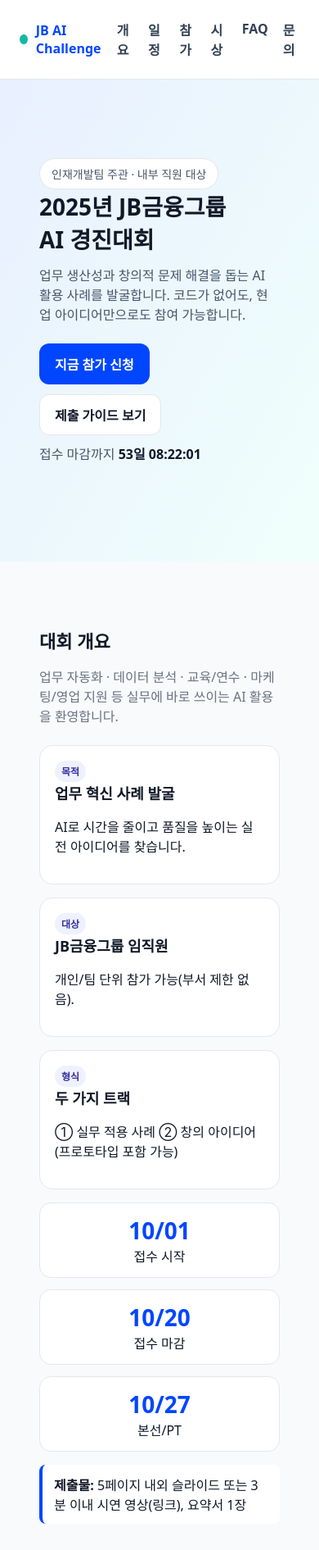
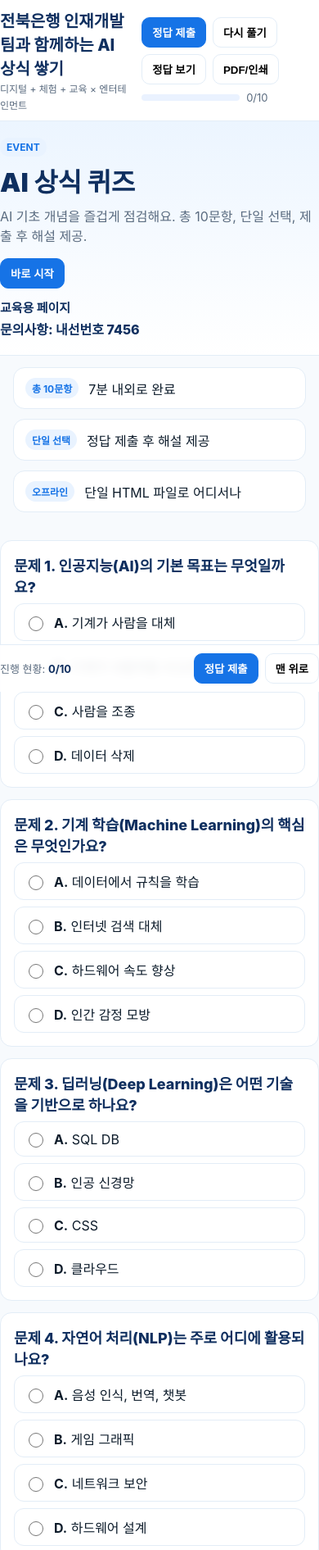
Before and after one commit to ainia-web/ainia, a plain HTML site: page index.html in a window 390 px wide. Shown: the top 1891 px of the page at 82% size. Drawn offline with Linux system fonts and the light colour scheme.

Commit message:
Add files via upload

```diff
--- a/index.html
+++ b/index.html
@@ -1,251 +1,257 @@
-<!doctype html>
+<!DOCTYPE html>
 <html lang="ko">
 <head>
-  <meta charset="utf-8" />
+  <meta charset="UTF-8" />
   <meta name="viewport" content="width=device-width, initial-scale=1" />
-  <title>2025년 JB금융그룹 AI 경진대회!!!</title>
-  <meta name="description" content="2025년 JB금융그룹 인재개발팀 주관 AI 경진대회 안내 페이지" />
+  <title>전북은행 인재개발팀과 함께하는 AI 상식 쌓기</title>
+  <meta name="description" content="전북은행 인재개발팀과 함께하는 AI 상식 퀴즈 10문항 (오프라인 HTML)" />
   <style>
     :root{
-      --jb-blue:#0046ff; --jb-navy:#0f1a2b; --jb-mint:#14b8a6; --text:#111827; --muted:#6b7280; --bg:#f8fafc;
+      --jb-blue: #1673E6; --jb-navy: #0F2F5F; --sky: #ECF5FF; --mint: #39C6A5; --coral: #FF7863; --border:#E3EDF7; --bg:#F7FAFD; --muted:#5A6B7F;
     }
     *{box-sizing:border-box}
-    body{margin:0; font-family:system-ui,-apple-system,Segoe UI,Roboto,Helvetica,Arial,"Apple Color Emoji","Segoe UI Emoji"; color:var(--text); background:var(--bg)}
-    a{color:inherit; text-decoration:none}
-    .container{max-width:1100px; margin:0 auto; padding:24px}
-    header{position:sticky; top:0; z-index:50; background:#fff; border-bottom:1px solid #e5e7eb}
-    .nav{display:flex; align-items:center; justify-content:space-between}
-    .brand{display:flex; align-items:center; gap:10px; font-weight:800; color:var(--jb-blue)}
-    .brand .dot{width:12px; height:12px; border-radius:50%; background:var(--jb-mint)}
-    nav ul{display:flex; list-style:none; gap:18px; padding:0; margin:0}
-    nav a{font-weight:600; color:#334155}
-    nav a:hover{color:var(--jb-blue)}
-    .hero{padding:72px 24px; background:linear-gradient(120deg,#e8f0ff, #f0fffb)}
-    .hero h1{font-size:clamp(28px,5vw,48px); margin:0 0 12px}
-    .hero p{color:#475569; margin:0 0 24px; font-size:clamp(16px,2.5vw,18px)}
-    .pill{display:inline-flex; align-items:center; gap:10px; background:#fff; border:1px solid #e5e7eb; border-radius:999px; padding:8px 14px; font-size:14px; color:#475569}
-    .cta{display:flex; gap:12px; flex-wrap:wrap}
-    .btn{display:inline-flex; align-items:center; justify-content:center; gap:8px; padding:12px 18px; border-radius:12px; font-weight:700; border:1px solid transparent}
-    .btn.primary{background:var(--jb-blue); color:#fff}
-    .btn.secondary{background:#fff; color:#111827; border-color:#e5e7eb}
-    section{padding:56px 24px}
-    h2{font-size:clamp(22px,3.5vw,32px); margin:0 0 16px}
-    .sub{color:var(--muted); margin:0 0 24px}
-    .grid{display:grid; gap:16px}
-    @media(min-width:768px){.grid.cols-3{grid-template-columns:repeat(3,1fr)} .grid.cols-2{grid-template-columns:repeat(2,1fr)}}
-    .card{background:#fff; border:1px solid #e5e7eb; border-radius:16px; padding:18px}
-    .card h3{margin:0 0 8px; font-size:18px}
-    .badge{display:inline-block; font-size:12px; padding:4px 8px; border-radius:999px; background:#eef2ff; color:#3730a3; font-weight:700}
-    .timeline{border-left:3px solid #e5e7eb; padding-left:16px}
-    .timeline .item{margin:10px 0}
-    .timeline .item .date{font-weight:700; color:#111827}
-    .highlight{background:#111827; color:#fff; border-radius:14px; padding:18px}
-    .kpis{display:grid; grid-template-columns:repeat(auto-fit,minmax(160px,1fr)); gap:14px}
-    .kpi{background:#fff; border:1px solid #e5e7eb; border-radius:14px; padding:14px; text-align:center}
-    .kpi .num{font-size:28px; font-weight:900; color:var(--jb-blue)}
-    footer{background:#0b1220; color:#e5e7eb; padding:36px 24px}
-    footer a{color:#c7d2fe}
-    .footer-grid{display:grid; gap:16px}
-    @media(min-width:768px){.footer-grid{grid-template-columns:1fr auto}}
-    .small{font-size:13px; color:#94a3b8}
-    .notice{border-left:4px solid var(--jb-blue); background:#fff; padding:12px 14px; border-radius:8px}
-    .faq details{background:#fff; border:1px solid #e5e7eb; border-radius:12px; padding:12px 14px}
-    .faq details+details{margin-top:10px}
-    .countdown{font-variant-numeric:tabular-nums; font-weight:800; color:#0f172a}
+    body{margin:0;font-family:ui-sans-serif,-apple-system,Segoe UI,Roboto,Noto Sans KR,Apple SD Gothic Neo,sans-serif;background:var(--bg);color:#0c1b2a}
+    .wrap{max-width:1040px;margin:0 auto;padding:0 16px}
+    .header{position:sticky;top:0;z-index:10;background:#fff;border-bottom:1px solid var(--border)}
+    .header-inner{display:flex;align-items:center;justify-content:space-between;gap:12px;padding:10px 0}
+    .brand h1{margin:0;font-size:20px;color:var(--jb-navy);font-weight:800}
+    .brand small{font-size:12px;color:var(--muted)}
+    .controls{display:flex;gap:8px;align-items:center;flex-wrap:wrap}
+    button{border:1px solid var(--border);background:#fff;padding:8px 12px;border-radius:10px;font-weight:700;cursor:pointer}
+    .btn-primary{background:var(--jb-blue);border-color:var(--jb-blue);color:#fff}
+    .pill{min-width:120px;height:8px;border-radius:999px;background:#EAF2FF;overflow:hidden}
+    .bar{height:100%;width:0;background:var(--jb-blue);transition:width .25s ease}
+
+    .hero{background:linear-gradient(180deg,var(--sky),#fff);border-bottom:1px solid var(--border)}
+    .hero-inner{display:flex;justify-content:space-between;align-items:flex-start;padding:20px 0}
+    .hero-notice{text-align:right}
+    .hero-notice .title{font-size:15px;font-weight:800;color:var(--jb-navy)}
+    .hero-notice .contact{font-size:16px;font-weight:800;color:var(--jb-navy);margin-top:4px}
+
+    .quick{display:grid;grid-template-columns:repeat(3,1fr);gap:12px;padding:14px 0 22px}
+    .qcard{background:#fff;border:1px solid var(--border);border-radius:14px;padding:12px 14px;display:flex;gap:12px;align-items:center}
+    .badge{display:inline-flex;align-items:center;padding:4px 8px;border-radius:999px;background:#E9F3FF;color:var(--jb-blue);font-size:12px;font-weight:700}
+
+    .quiz{padding:12px 0 30px;display:grid;gap:14px}
+    .card{background:#fff;border:1px solid var(--border);border-radius:14px;padding:16px}
+    .qtitle{margin:0 0 8px;font-size:18px;font-weight:800;color:var(--jb-navy)}
+    .choices{display:grid;gap:8px;margin-top:8px}
+    .choice{display:flex;gap:10px;align-items:center;border:1px solid var(--border);border-radius:12px;padding:10px 12px;cursor:pointer;background:#fff}
+    .choice:hover{border-color:#BFD7FF}
+    .choice input{accent-color:var(--jb-blue);width:18px;height:18px}
+    .explain{display:none;margin-top:8px;padding:10px 12px;background:#F5FAFF;border:1px dashed #CFE3FF;border-radius:10px;color:#28415C;font-size:14px}
+    .correct{border-color:#bfeedd;background:#F3FFFA}
+    .incorrect{border-color:#ffd2cb;background:#FFF6F5}
+
+    .resultbar{position:sticky;bottom:0;background:rgba(255,255,255,.9);backdrop-filter:blur(6px);border-top:1px solid var(--border)}
+    .resultbar-inner{display:flex;align-items:center;justify-content:space-between;gap:12px;padding:10px 0}
+
+    /* Modal */
+    .modal-mask{position:fixed;inset:0;background:rgba(0,0,0,.35);display:none;align-items:center;justify-content:center;z-index:20;padding:16px}
+    .modal{width:min(560px,96vw);background:#fff;border-radius:16px;border:1px solid var(--border);box-shadow:0 20px 60px rgba(0,0,0,.2);overflow:hidden}
+    .modal-header{background:var(--sky);padding:12px 14px;border-bottom:1px solid var(--border)}
+    .modal-header h3{margin:0;color:var(--jb-navy)}
+    .modal-body{padding:18px 16px;text-align:center}
+    .score-badge{display:inline-flex;align-items:center;justify-content:center;width:120px;height:120px;border-radius:50%;background:radial-gradient(circle at 30% 30%,#fff,#E7F1FF);border:6px solid #E1ECFF;font-weight:900;font-size:26px;color:var(--jb-navy);margin-bottom:10px}
+    .modal-actions{display:flex;justify-content:center;gap:8px;flex-wrap:wrap;padding-bottom:10px}
+
+    @media (max-width:760px){.quick{grid-template-columns:1fr}.hero-inner{display:block}.hero-notice{text-align:left;margin-top:12px}}
+    @media print{.header,.hero,.resultbar,.modal-mask{display:none!important}.card{break-inside:avoid}.explain{display:block!important}.choice input{visibility:hidden}}
   </style>
 </head>
 <body>
-  <header>
-    <div class="container nav">
-      <div class="brand"><span class="dot"></span>JB AI Challenge</div>
-      <nav aria-label="주요 메뉴">
-        <ul>
-          <li><a href="#about">개요</a></li>
-          <li><a href="#schedule">일정</a></li>
-          <li><a href="#how">참가</a></li>
-          <li><a href="#awards">시상</a></li>
-          <li><a href="#faq">FAQ</a></li>
-          <li><a href="#contact">문의</a></li>
-        </ul>
-      </nav>
+  <div class="header">
+    <div class="wrap header-inner">
+      <div class="brand">
+        <div>
+          <h1>전북은행 인재개발팀과 함께하는 AI 상식 쌓기</h1>
+          <small>디지털 + 체험 + 교육 × 엔터테인먼트</small>
         </div>
-  </header>
+      </div>
+      <div class="controls">
+        <button class="btn-primary" id="btn-submit">정답 제출</button>
+        <button id="btn-retry">다시 풀기</button>
+        <button id="btn-toggle">정답 보기</button>
+        <button id="btn-print">PDF/인쇄</button>
+        <div class="pill"><i class="bar" id="bar"></i></div>
+        <span id="progress-label" style="color:var(--muted);font-size:13px">0/10</span>
+      </div>
+    </div>
+  </div>
 
   <section class="hero">
-    <div class="container">
-      <div class="pill" role="note">인재개발팀 주관 · 내부 직원 대상</div>
-      <h1>2025년 JB금융그룹 <br/>AI 경진대회</h1>
-      <p>업무 생산성과 창의적 문제 해결을 돕는 AI 활용 사례를 발굴합니다. 코드가 없어도, 현업 아이디어만으로도 참여 가능합니다.</p>
-      <div class="cta">
-        <a class="btn primary" href="#how">지금 참가 신청</a>
-        <a class="btn secondary" href="#guide">제출 가이드 보기</a>
+    <div class="wrap hero-inner">
+      <div>
+        <span class="badge">EVENT</span>
+        <h2 style="margin:6px 0 8px;color:var(--jb-navy);font-size:32px;font-weight:900">AI 상식 퀴즈</h2>
+        <p style="margin:0 0 16px;color:var(--muted)">AI 기초 개념을 즐겁게 점검해요. 총 10문항, 단일 선택, 제출 후 해설 제공.</p>
+        <button class="btn-primary" id="btn-start">바로 시작</button>
       </div>
-      <p class="sub" style="margin-top:10px">접수 마감까지 <span id="countdown" class="countdown" aria-live="polite">--일 --:--:--</span></p>
-    </div>
-  </section>
-
-  <section id="about">
-    <div class="container">
-      <h2>대회 개요</h2>
-      <p class="sub">업무 자동화 · 데이터 분석 · 교육/연수 · 마케팅/영업 지원 등 실무에 바로 쓰이는 AI 활용을 환영합니다.</p>
-      <div class="grid cols-3">
-        <div class="card"><span class="badge">목적</span>
-          <h3>업무 혁신 사례 발굴</h3>
-          <p>AI로 시간을 줄이고 품질을 높이는 실전 아이디어를 찾습니다.</p>
-        </div>
-        <div class="card"><span class="badge">대상</span>
-          <h3>JB금융그룹 임직원</h3>
-          <p>개인/팀 단위 참가 가능(부서 제한 없음).</p>
-        </div>
-        <div class="card"><span class="badge">형식</span>
-          <h3>두 가지 트랙</h3>
-          <p>① 실무 적용 사례 ② 창의 아이디어(프로토타입 포함 가능)</p>
-        </div>
-      </div>
-      <div class="kpis" style="margin-top:16px">
-        <div class="kpi"><div class="num">10/01</div><div>접수 시작</div></div>
-        <div class="kpi"><div class="num">10/20</div><div>접수 마감</div></div>
-        <div class="kpi"><div class="num">10/27</div><div>본선/PT</div></div>
-      </div>
-      <div class="notice" style="margin-top:16px">
-        <strong>제출물:</strong> 5페이지 내외 슬라이드 또는 3분 이내 시연 영상(링크), 요약서 1장
+      <div class="hero-notice">
+        <div class="title">교육용 페이지</div>
+        <div class="contact">문의사항: 내선번호 7456</div>
       </div>
     </div>
   </section>
 
-  <section id="schedule">
-    <div class="container">
-      <h2>일정</h2>
-      <div class="grid cols-2">
-        <div>
-          <div class="timeline">
-            <div class="item"><div class="date">접수: 2025-10-00(수) ~ 2025-10-20(월)</div><div>온라인 양식 제출</div></div>
-            <div class="item"><div class="date">심사: 2025-10-21(화) ~ 2025-10-24(금)</div><div>내/외부 심사위원 평가</div></div>
-            <div class="item"><div class="date">본선/PT: 2025-10-27(월)</div><div>발표 5분, 질의응답 3분</div></div>
-            <div class="item"><div class="date">시상: 2025-10-27(월)</div><div>부행장님 시상 예정</div></div>
+  <section class="wrap">
+    <div class="quick">
+      <div class="qcard"><span class="badge">총 10문항</span><div>7분 내외로 완료</div></div>
+      <div class="qcard"><span class="badge">단일 선택</span><div>정답 제출 후 해설 제공</div></div>
+      <div class="qcard"><span class="badge">오프라인</span><div>단일 HTML 파일로 어디서나</div></div>
     </div>
-        </div>
-        <div class="highlight">
-          <h3 style="margin:0 0 6px">심사 기준(예시)</h3>
-          <ul style="margin:0 0 10px 18px">
-            <li>실효성/적용성 (30)</li>
-            <li>창의성/완성도 (30)</li>
-            <li>임팩트/파급력 (25)</li>
-            <li>발표/문서력 (15)</li>
-          </ul>
-          <div class="small">※ 내부 지침에 맞춰 조정 가능</div>
+  </section>
+
+  <main class="wrap quiz" id="quiz" aria-live="polite"></main>
+
+  <div class="resultbar">
+    <div class="wrap resultbar-inner">
+      <div style="color:var(--muted);font-size:13px">진행 현황: <b id="summary" style="color:var(--jb-navy)">0/10</b></div>
+      <div class="controls">
+        <button class="btn-primary" id="btn-submit-btm">정답 제출</button>
+        <button id="btn-top">맨 위로</button>
       </div>
     </div>
   </div>
-  </section>
 
-  <section id="how">
-    <div class="container">
-      <h2>참가 방법</h2>
-      <div class="grid cols-2">
-        <div class="card">
-          <h3>1) 제출 형식</h3>
-          <ul>
-            <li>슬라이드 5p 이내(PDF 권장)</li>
-            <li>시연 영상 링크(선택, 3분 이내)</li>
-            <li>요약서 1p(문제·해결·성과)</li>
-          </ul>
-        </div>
-        <div class="card">
-          <h3>2) 제출 방법</h3>
-          <ol>
-            <li>아래 제출 버튼 클릭</li>
-            <li>공유드라이브/인트라넷 폼 작성</li>
-            <li>파일/링크 업로드 후 제출</li>
-          </ol>
-          <a class="btn primary" style="margin-top:8px" href="#" aria-label="제출 폼 열기">제출 폼 열기</a>
+  <!-- 결과 모달 -->
+  <div class="modal-mask" id="modal">
+    <div class="modal" role="dialog" aria-modal="true" aria-labelledby="m-title">
+      <div class="modal-header"><h3 id="m-title">인재개발팀과 함께하는 AI 상식 쌓기</h3></div>
+      <div class="modal-body">
+        <div class="score-badge" id="score-badge">0%</div>
+        <div id="modal-msg" style="margin:8px 0 14px;color:var(--jb-navy);font-weight:700">결과가 표시됩니다.</div>
+        <div class="modal-actions">
+          <button class="btn-primary" id="m-retry">다시 풀기</button>
+          <button id="m-answers">정답 확인</button>
+          <button id="m-print">PDF 저장</button>
+          <button id="m-close">닫기</button>
         </div>
       </div>
-      <div id="guide" class="card" style="margin-top:14px">
-        <h3>가이드(요약)</h3>
-        <ul>
-          <li>현업 문제 정의 → AI 적용 아이디어 → 결과/효과 순으로 구성</li>
-          <li>화면 캡처·전/후 비교·정량 KPI를 넣으면 가산점</li>
-          <li>보안/개인정보 비식별 처리 준수</li>
-        </ul>
     </div>
   </div>
-  </section>
-
-  <section id="awards">
-    <div class="container">
-      <h2>시상 내역</h2>
-      <div class="grid cols-3">
-        <div class="card"><h3>Grand Prix</h3><p>상패 + 부상(예: 100만원)</p></div>
-        <div class="card"><h3>Excellence</h3><p>상패 + 부상(예: 50만원)</p></div>
-        <div class="card"><h3>Innovation</h3><p>상패 + 부상(예: 30만원)</p></div>
-      </div>
-      <p class="small" style="margin-top:8px">※ 실제 시상명/규모는 내부 확정에 따릅니다.</p>
-    </div>
-  </section>
-
-  <section id="faq" class="faq">
-    <div class="container">
-      <h2>자주 묻는 질문</h2>
-      <details>
-        <summary>코딩을 못해도 참가 가능한가요?</summary>
-        <p>가능합니다. 프롬프트 설계, 자동화 시나리오, 보고서 생성 등 비개발 과제도 환영합니다.</p>
-      </details>
-      <details>
-        <summary>외부 AI 도구 사용해도 되나요?</summary>
-        <p>가능하나, 은행 보안정책 및 개인정보 보호 기준을 반드시 준수해야 합니다.</p>
-      </details>
-      <details>
-        <summary>팀으로 참가해도 되나요?</summary>
-        <p>네, 개인/팀 모두 가능하며 팀은 2~5인을 권장합니다.</p>
-      </details>
-    </div>
-  </section>
-
-  <section id="contact">
-    <div class="container">
-      <h2>문의</h2>
-      <div class="card">
-        <p>인재개발팀 (담당: 유니나 차장) · 내선 0000 · <a href="mailto:hrd@example.com">hrd@example.com</a></p>
-        <p class="small">※ 페이지의 일정/시상/제출 링크는 예시입니다. 실제 정보로 교체 후 배포하세요.</p>
-      </div>
-    </div>
-  </section>
-
-  <footer>
-    <div class="container footer-grid">
-      <div>
-        <strong>JB금융그룹 인재개발팀</strong><br/>
-        <span class="small">© 2025 JB Financial Group. All rights reserved.</span>
-      </div>
-      <div class="small">브랜드 로고/색상은 사내 가이드에 맞춰 교체하세요.</div>
-    </div>
-  </footer>
 
   <script>
-    // === 간단 카운트다운(접수 마감일 변경 시 아래 날짜만 바꾸면 됩니다) ===
-    const deadline = new Date('2025-10-20T18:00:00+09:00'); // KST 마감
-    const el = document.getElementById('countdown');
-    function tick(){
-      const now = new Date();
-      const diff = deadline - now;
-      if(diff <= 0){ el.textContent = '마감되었습니다'; return; }
-      const d = Math.floor(diff/86400000);
-      const h = Math.floor((diff%86400000)/3600000).toString().padStart(2,'0');
-      const m = Math.floor((diff%3600000)/60000).toString().padStart(2,'0');
-      const s = Math.floor((diff%60000)/1000).toString().padStart(2,'0');
-      el.textContent = `${d}일 ${h}:${m}:${s}`;
-      requestAnimationFrame(tick);
+    const QUESTIONS = [
+      {q:"인공지능(AI)의 기본 목표는 무엇일까요?",choices:["기계가 사람을 대체","기계가 사람처럼 사고/행동","사람을 조종","데이터 삭제"],answer:1,explain:"AI의 목표는 인간 수준의 지능을 기계에 부여하거나 보조하는 것입니다."},
+      {q:"기계 학습(Machine Learning)의 핵심은 무엇인가요?",choices:["데이터에서 규칙을 학습","인터넷 검색 대체","하드웨어 속도 향상","인간 감정 모방"],answer:0,explain:"ML은 명시적 규칙 대신 데이터에서 패턴을 학습합니다."},
+      {q:"딥러닝(Deep Learning)은 어떤 기술을 기반으로 하나요?",choices:["SQL DB","인공 신경망","CSS","클라우드"],answer:1,explain:"다층 인공신경망을 이용한 학습 기법입니다."},
+      {q:"자연어 처리(NLP)는 주로 어디에 활용되나요?",choices:["음성 인식, 번역, 챗봇","게임 그래픽","네트워크 보안","하드웨어 설계"],answer:0,explain:"언어를 이해·생성하는 기술로 음성/번역/챗봇에 널리 쓰입니다."},
+      {q:"AI 모델이 과적합(overfitting)되었다는 의미는?",choices:["새 데이터에 일반화 못함","데이터 부족","모델 단순","훈련 잘됨"],answer:0,explain:"훈련 데이터에만 맞춰져 일반화 성능이 떨어지는 상태입니다."},
+      {q:"이미지에서 고양이와 개를 구분하는 AI는 어떤 분야?",choices:["지도학습","비지도학습","강화학습","전이학습"],answer:0,explain:"정답 레이블이 주어진 지도학습 문제입니다."},
+      {q:"생성형 AI의 특징은?",choices:["데이터 삭제","새로운 콘텐츠 생성","하드웨어 최적화","보안 강화"],answer:1,explain:"입력 패턴을 바탕으로 새로운 텍스트·이미지 등을 생성합니다."},
+      {q:"AI 윤리에서 가장 중요한 주제는?",choices:["감정 표현","편향성·공정성","그래픽 품질","서버 속도"],answer:1,explain:"AI가 특정 집단에 불리하지 않도록 공정성을 확보해야 합니다."},
+      {q:"알파고의 핵심 기술은?",choices:["유전 알고리즘","강화학습","군집 분석","회귀 분석"],answer:1,explain:"강화학습과 몬테카를로 트리 탐색 등이 결합되었습니다."},
+      {q:"최근 기업들이 AI를 도입하는 이유는?",choices:["직원 수 줄이기","업무 자동화·효율성","오락","하드웨어 개발"],answer:1,explain:"자동화·생산성 향상·의사결정 지원 등이 핵심 동기입니다."}
+    ];
+
+    const quizEl = document.getElementById('quiz');
+    const progressLabel = document.getElementById('progress-label');
+    const barEl = document.getElementById('bar');
+    const summaryEl = document.getElementById('summary');
+    const modalMask = document.getElementById('modal');
+    const scoreBadge = document.getElementById('score-badge');
+    const modalMsg = document.getElementById('modal-msg');
+
+    function renderQuiz(){
+      quizEl.innerHTML = '';
+      QUESTIONS.forEach((item, idx) => {
+        const card = document.createElement('article');
+        card.className = 'card';
+        card.dataset.index = idx;
+        const h = document.createElement('h3'); h.className='qtitle'; h.textContent = `문제 ${idx+1}. ${item.q}`;
+        const list = document.createElement('div'); list.className='choices';
+        item.choices.forEach((label, i)=>{
+          const id = `q${idx}_c${i}`;
+          const wrap = document.createElement('label'); wrap.className='choice';
+          wrap.innerHTML = `<input type="radio" name="q${idx}" id="${id}" value="${i}" /> <span><b>${String.fromCharCode(65+i)}.</b> ${label}</span>`;
+          list.appendChild(wrap);
+        });
+        const ex = document.createElement('div'); ex.className='explain'; ex.textContent = `정답: ${String.fromCharCode(65+item.answer)} · ${item.explain}`;
+        card.appendChild(h); card.appendChild(list); card.appendChild(ex); quizEl.appendChild(card);
+      });
+      updateProgress();
     }
-    tick();
 
-    // 앵커 스무스 스크롤
-    document.querySelectorAll('a[href^="#"]').forEach(a=>{
-      a.addEventListener('click',e=>{
-        const href=a.getAttribute('href');
-        if(href.length>1){ e.preventDefault(); document.querySelector(href).scrollIntoView({behavior:'smooth'}); }
+    function getSelections(){
+      const selections=[];
+      document.querySelectorAll('.card').forEach((card)=>{
+        const sel = card.querySelector('input[type="radio"]:checked');
+        selections.push(sel? Number(sel.value): null);
       });
+      return selections;
+    }
+
+    function updateProgress(){
+      const sel = getSelections();
+      const answered = sel.filter(v=>v!==null).length; const total = QUESTIONS.length;
+      progressLabel.textContent = `${answered}/${total}`;
+      barEl.style.width = `${Math.round(answered/total*100)}%`;
+      if (summaryEl) summaryEl.textContent = progressLabel.textContent;
+    }
+
+    function toggleAnswers(force){
+      const btn = document.getElementById('btn-toggle');
+      const show = (typeof force === 'boolean') ? force : btn.dataset.state !== 'on';
+      document.querySelectorAll('.explain').forEach(ex => ex.style.display = show ? 'block' : 'none');
+      btn.dataset.state = show ? 'on':'off';
+      btn.textContent = show ? '정답 숨기기':'정답 보기';
+    }
+
+    function grade(){
+      let correct = 0;
+      document.querySelectorAll('.card').forEach((card, idx)=>{
+        const all = card.querySelectorAll('.choice');
+        all.forEach(c=>c.classList.remove('correct','incorrect'));
+        const selected = card.querySelector('input[type="radio"]:checked');
+        if (!selected) return;
+        const chosen = Number(selected.value); const ans = QUESTIONS[idx].answer;
+        if (chosen === ans) { correct++; } else { all[chosen].classList.add('incorrect'); }
+        all[ans].classList.add('correct');
       });
+      const total = QUESTIONS.length; const pct = Math.round(correct/total*100);
+      toggleAnswers(true);
+      openResult(pct, correct, total);
+    }
+
+    function reset(){
+      document.querySelectorAll('input[type="radio"]').forEach(i=>i.checked=false);
+      document.querySelectorAll('.choice').forEach(c=>c.classList.remove('correct','incorrect'));
+      toggleAnswers(false); updateProgress(); window.scrollTo({top:0, behavior:'smooth'});
+    }
+
+    function openResult(pct, correct, total){
+      scoreBadge.textContent = `${pct}%`;
+      modalMsg.textContent = scoreMessage(correct,total);
+      modalMask.style.display='flex';
+    }
+    function closeResult(){ modalMask.style.display='none'; }
+    function scoreMessage(c,t){
+      if (c<=3) return `${c}/${t}점 — 시작이 반! 다음엔 더 좋아질 거예요 💪`;
+      if (c<=5) return `${c}/${t}점 — 기초 다지는 중! 한 번만 더 도전해요 🙂`;
+      if (c<=7) return `${c}/${t}점 — 좋아요! 조금만 더 하면 상위권 👏`;
+      if (c<=9) return `${c}/${t}점 — 아주 잘했어요! 이해도 탄탄 🔥`;
+      return `${c}/${t}점 — 완벽! JB AI 마스터 🏆`;
+    }
+
+    // 이벤트 바인딩
+    document.addEventListener('change',(e)=>{ if(e.target && e.target.matches('input[type="radio"]')) updateProgress(); });
+    document.getElementById('btn-submit').addEventListener('click',grade);
+    document.getElementById('btn-submit-btm').addEventListener('click',grade);
+    document.getElementById('btn-retry').addEventListener('click',reset);
+    document.getElementById('btn-toggle').addEventListener('click',()=>toggleAnswers());
+    document.getElementById('btn-print').addEventListener('click',()=>window.print());
+    document.getElementById('btn-top').addEventListener('click',()=>window.scrollTo({top:0,behavior:'smooth'}));
+    document.getElementById('btn-start').addEventListener('click',()=>document.getElementById('quiz').scrollIntoView({behavior:'smooth'}));
+
+    // 모달 버튼
+    document.getElementById('m-close').addEventListener('click',closeResult);
+    document.getElementById('m-retry').addEventListener('click',()=>{closeResult();reset();});
+    document.getElementById('m-answers').addEventListener('click',()=>{closeResult();toggleAnswers(true);});
+    document.getElementById('m-print').addEventListener('click',()=>{closeResult();window.print();});
+
+    // 초기 렌더
+    renderQuiz(); toggleAnswers(false); updateProgress();
   </script>
 </body>
 </html>
```
Lines whose indentation alone changed are shown as unchanged.
